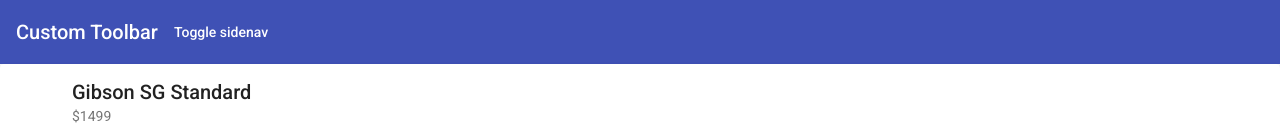
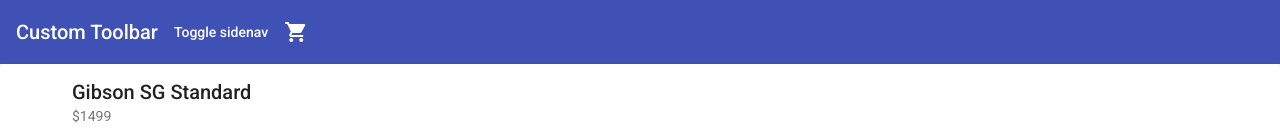
Before and after one commit to ChristopherMCarlson/ngcalculator, an Angular app: page / in a window 1280 px wide. Shown: the top 138 px of the page. Built offline with nearby package versions, Linux system fonts and the light colour scheme.

Commit message:
done for now, might come back later on today

```diff
--- a/src/app/app.component.html
+++ b/src/app/app.component.html
@@ -7,6 +7,7 @@
                 Toggle sidenav
               </button>
             </div>
+            <mat-icon matBadge="15" matBadgeColor="warn">shopping_cart</mat-icon>
         </mat-toolbar-row>
       </mat-toolbar>
     <mat-drawer #drawer class="example-sidenav" mode="side">
--- a/src/index.html
+++ b/src/index.html
@@ -6,8 +6,9 @@
   <base href="/">
   <meta name="viewport" content="width=device-width, initial-scale=1">
   <link rel="icon" type="image/x-icon" href="favicon.ico">
-<!-- Material Design for Bootstrap fonts and icons -->
-<link rel="stylesheet" href="https://fonts.googleapis.com/css?family=Roboto:300,400,500,700|Material+Icons">
+  <!-- Material Design for Bootstrap fonts and icons -->
+  <link rel="stylesheet" href="https://fonts.googleapis.com/css?family=Roboto:300,400,500,700|Material+Icons">
+  <link href="https://fonts.googleapis.com/icon?family=Material+Icons" rel="stylesheet">
 
 <!-- Material Design for Bootstrap CSS -->
 <link rel="stylesheet" href="https://unpkg.com/bootstrap-material-design@4.1.1/dist/css/bootstrap-material-design.min.css" integrity="sha384-wXznGJNEXNG1NFsbm0ugrLFMQPWswR3lds2VeinahP8N0zJw9VWSopbjv2x7WCvX" crossorigin="anonymous">  <link href="https://fonts.googleapis.com/css?family=Roboto:300,400,500&display=swap" rel="stylesheet">
```
Also changed, not shown: src/app/app.module.ts (+7 -1 lines).
